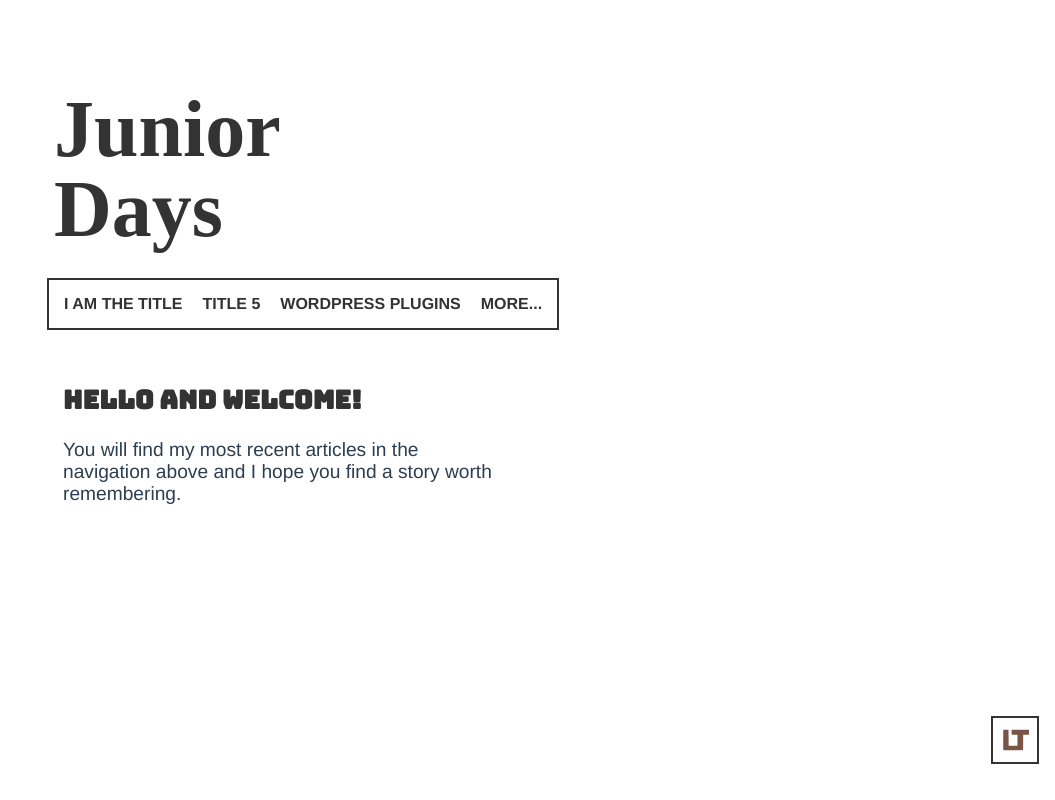
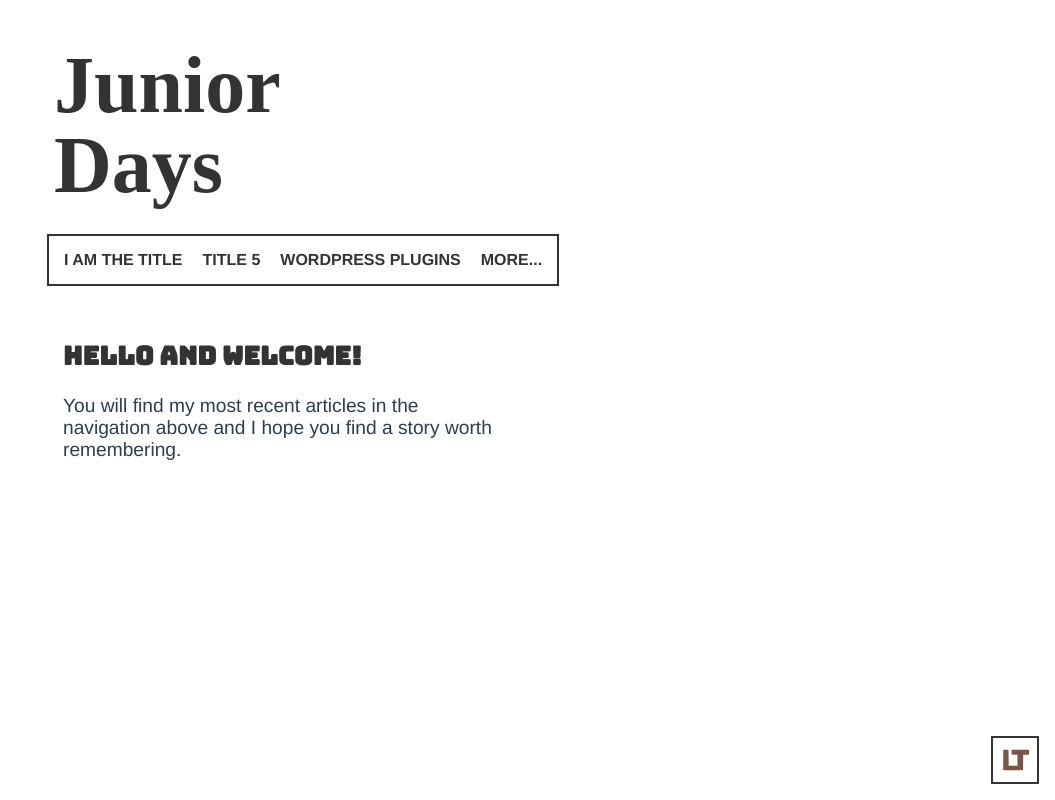
Before and after one commit to lukeajtodd/vueblog, a Vue app: page / in a window 1280 px wide. Shown: the whole page, without its empty margins (225-1280 px from the left). Built offline with nearby package versions, Linux system fonts and the light colour scheme; a web font is replaced by a local one.

Commit message:
Updated some overall app margins

```diff
--- a/src/App.vue
+++ b/src/App.vue
@@ -49,7 +49,7 @@ export default {
 body {
   margin: 0;
   position: relative;
-  min-height: calc(100vh - 80px);
+  min-height: calc(100vh - 1rem);
 }
 #app {
   font-family: 'Avenir', Helvetica, Arial, sans-serif;
@@ -64,7 +64,7 @@ h1, h2, h3 {
 .page {
   text-align: left;
   width: 60%;
-  margin: 60px auto 0 auto;
+  margin: 1rem auto 0 auto;
 }
 @media screen and (max-width: 600px) {
   body {
```
